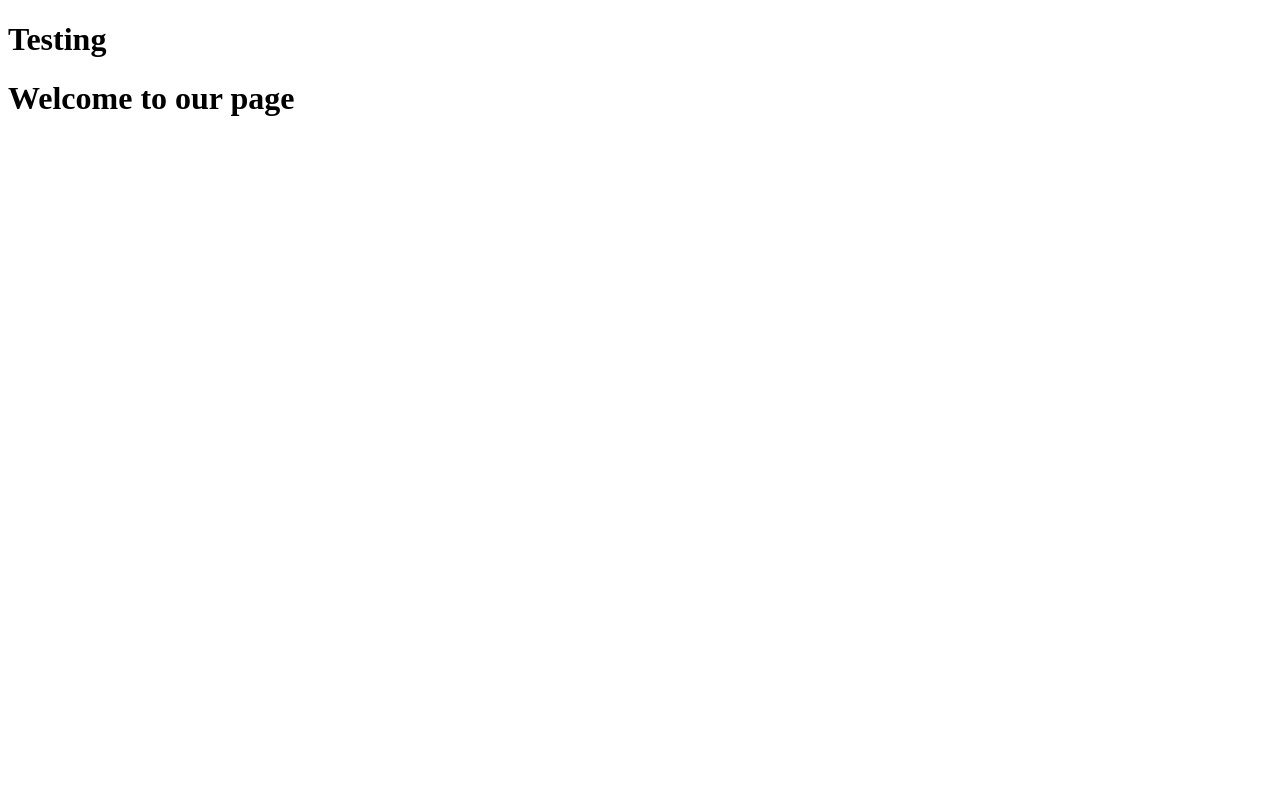
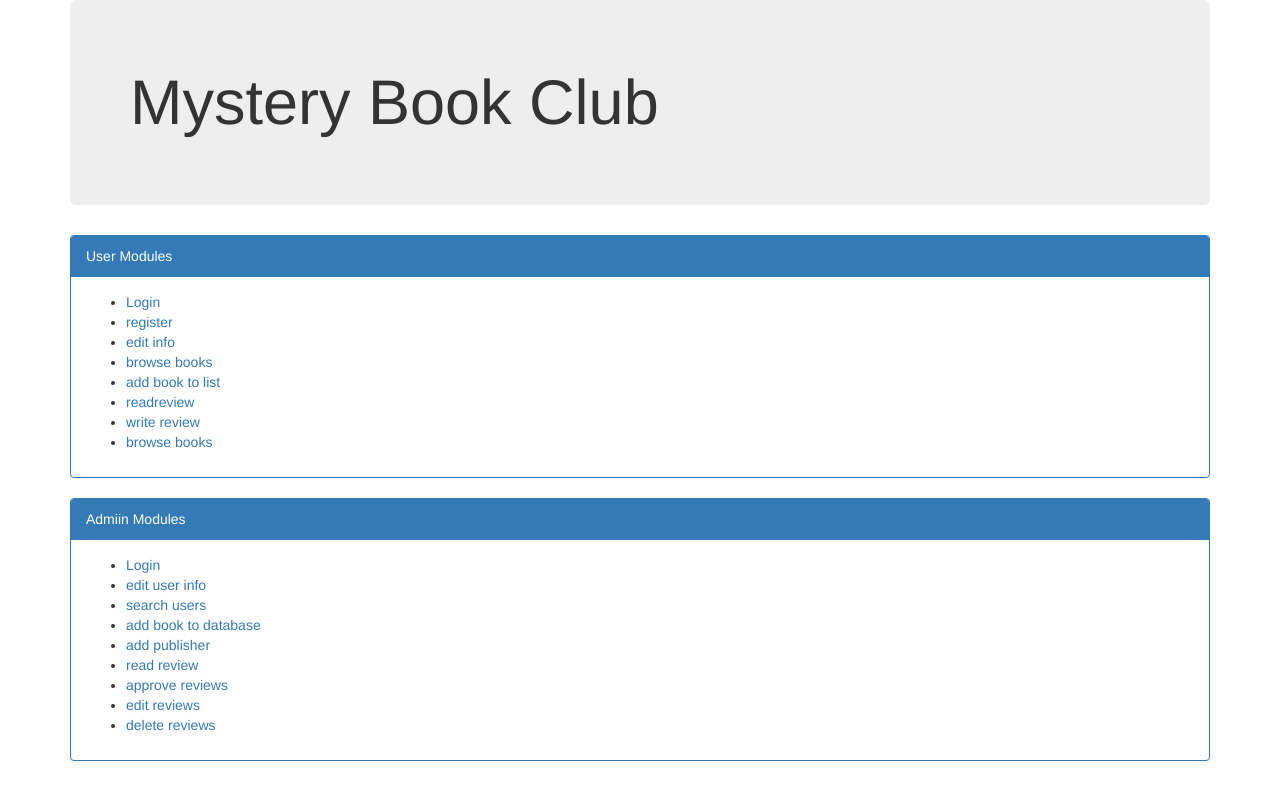
Before and after one commit to archerdjessica/mystery-book-club, an Angular app in the folder mystery-book-club/: page / in a window 1280 px wide. Built offline with nearby package versions, Linux system fonts and the light colour scheme.

Commit message:
added homepage and links to various modules

```diff
--- a/mystery-book-club/src/app/app.component.html
+++ b/mystery-book-club/src/app/app.component.html
@@ -1,3 +1,41 @@
-<h1>Welcome to our page</h1>
+<div class="container">
+  <div class="jumbotron">
+    <h1>{{title}}</h1>
+    <h2></h2>
+  </div>
+  <div class="panel panel-primary">
+    <div class="panel-heading">User Modules</div>
+    <div class="panel-body">
+      <ul id="menu">
+        <li><a routerLink="/login"> Login</a></li>
+        <li><a routerLink="/register">register</a></li>
+        <li><a routerLink="/editinfo">edit info</a></li>
+        <li><a routerLink="/browsebooks">browse books</a></li>
+        <li><a routerLink="/addbooktolist">add book to list</a></li>
+        <li><a routerLink="/readreview">readreview</a></li>
+        <li><a routerLink="/writereview">write review</a></li>
+        <li><a routerLink="/browsebooks">browse books</a></li>
+      </ul>
+    </div>
+  </div>
+  <div class="panel panel-primary">
+    <div class="panel-heading">Admiin Modules</div>
+    <div class="panel-body">
+      <ul id="menu">
+        <li><a routerLink="/adminlogin"> Login</a></li>
+        <li><a routerLink="/adminedituserinfo">edit user info</a></li>
+        <li><a routerLink="/adminsearchusers">search users</a></li>
+        <li><a routerLink="/adminaddbook">add book to database</a></li>
+        <li><a routerLink="/adminaddpublisher">add publisher</a></li>
+        <li><a routerLink="/adminreadreview">read review </a></li>
+        <li><a routerLink="/adminapprovereview">approve reviews</a></li>
+        <li><a routerLink="/admineditreview">edit reviews</a></li>
+        <li><a routerLink="/admindelete review">delete reviews</a></li>
+      </ul>
+    </div>
+  </div>
+</div>
 
-<router-outlet></router-outlet>
+<div>
+  <router-outlet></router-outlet>
+</div>
--- a/mystery-book-club/src/app/app.component.ts
+++ b/mystery-book-club/src/app/app.component.ts
@@ -6,5 +6,5 @@ import { Component } from '@angular/core';
   styleUrls: ['./app.component.css']
 })
 export class AppComponent {
-  title = 'mystery-book-club';
+  title = 'Mystery Book Club';
 }
--- a/mystery-book-club/src/index.html
+++ b/mystery-book-club/src/index.html
@@ -1,14 +1,16 @@
 <!doctype html>
-<html lang="en">
+<html>
 <head>
   <meta charset="utf-8">
-  <title>MysteryBookClub</title>
+  <title>Angular Bootstrap Demo</title>
   <base href="/">
   <meta name="viewport" content="width=device-width, initial-scale=1">
   <link rel="icon" type="image/x-icon" href="favicon.ico">
+  <link rel="stylesheet" href="https://maxcdn.bootstrapcdn.com/bootstrap/3.3.7/css/bootstrap.min.css" integrity="sha384-BVYiiSIFeK1dGmJRAkycuHAHRg32OmUcww7on3RYdg4Va+PmSTsz/K68vbdEjh4u" crossorigin="anonymous">
 </head>
 <body>
-  <h1>Testing</h1>
-  <app-root></app-root>
+  <app-root>Loading...</app-root>
+  <script src="https://code.jquery.com/jquery-3.1.1.min.js" integrity="sha256-hVVnYaiADRTO2PzUGmuLJr8BLUSjGIZsDYGmIJLv2b8=" crossorigin="anonymous"></script>
+  <script src="https://maxcdn.bootstrapcdn.com/bootstrap/3.3.7/js/bootstrap.min.js" integrity="sha384-Tc5IQib027qvyjSMfHjOMaLkfuWVxZxUPnCJA7l2mCWNIpG9mGCD8wGNIcPD7Txa" crossorigin="anonymous"></script>
 </body>
 </html>
```
Also changed, not shown: mystery-book-club/src/app/app.module.ts (+26 -1 lines).
